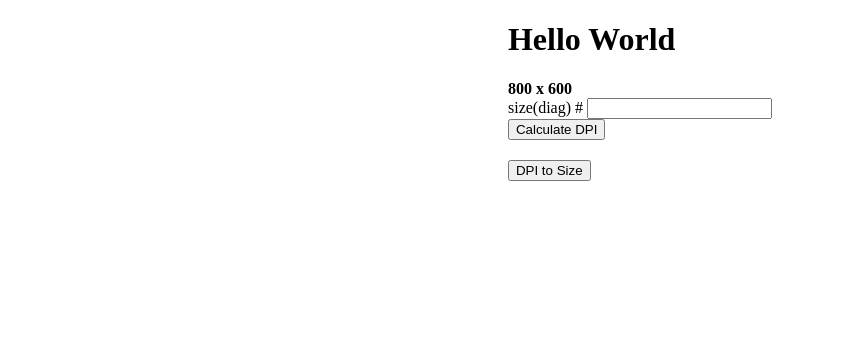
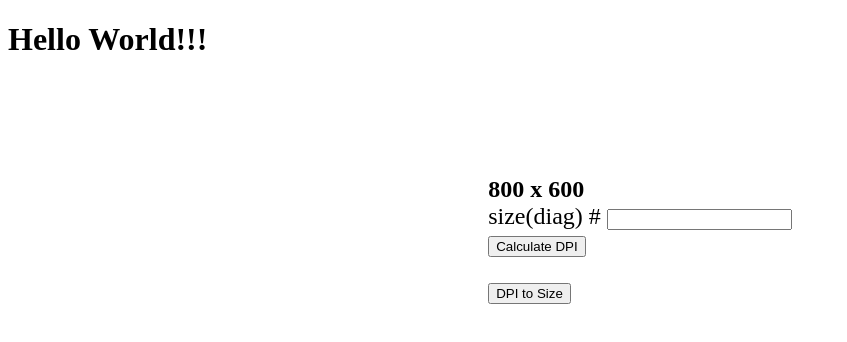
Before and after one commit to noobie100/projpc, a plain HTML site: page index.html in a window 1280 px wide. Shown: the whole page, without its empty margins (0-847 px from the left). Drawn offline with Linux system fonts and the light colour scheme.

Commit message:
Update index.html

```diff
--- a/index.html
+++ b/index.html
@@ -1,24 +1,28 @@
 <!DOCTYPE html>
 <html>
-    <h1> Hello World </h1>
 <script type="text/javascript" src="functionality.js" defer></script>
-    <body style=" margin-right: auto; margin-left: auto; width:fit-content ">
-        <div id="res_container"></div>
+    <body >
+        <h1>Hello World!!!</h1>
+        <div id="content-container" style="margin:auto; height:fit-content; width:max-content; position: fixed; top:-40%; bottom:0; left:0; right:0; font-size:1.5em;">
+        <div id="res_container" ></div>
         <div id="canvas"></div>
-        <div id="main">
+        <div id="main" style="padding-bottom: 20px;">
             ----
         </div>
-        <div id="top" style="padding-bottom: 20px;">
-            <div id='op1' style="display:none;">
+        <button onclick="show('op1')" id='op1button' style="display:none;">Size to DPI</button>
+        <button onclick="show('op2')" id='op2button'>DPI to Size</button>
+        </div>
+
+        <div id="top">
+            <div id='op1' style="display:none;" >
                 size(diag) # <input type="text" id="size" ><br>
-                <button onclick="size2dpi()">Calculate DPI</button>
+                <button onclick="size2dpi()" >Calculate DPI</button>
                 </div>
-            <div id='op2' style="display:none;">
-                dpi # <input type="text" id="dpi" ><br>
-                <button onclick="dpi2size()">Calculate Size</button>
+            <div id='op2' style="display:none;" >
+                dpi # <input type="text" id="dpi"><br>
+                <button onclick="dpi2size()" >Calculate Size</button>
             </div>
         </div>
-            <button onclick="show('op1')" id='op1button' style="display:none;">Size to DPI</button>
-            <button onclick="show('op2')" id='op2button'>DPI to Size</button>
+
     </body>
 </html>
```
